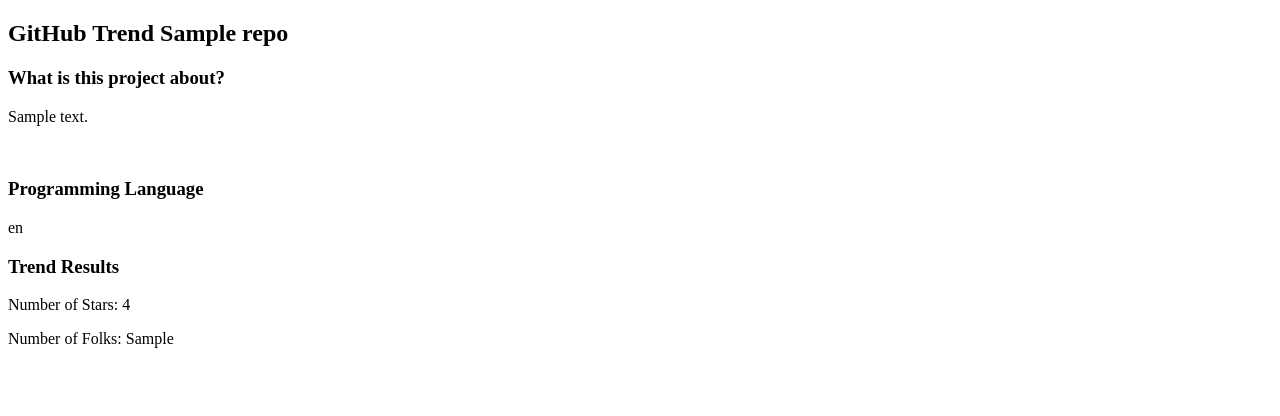
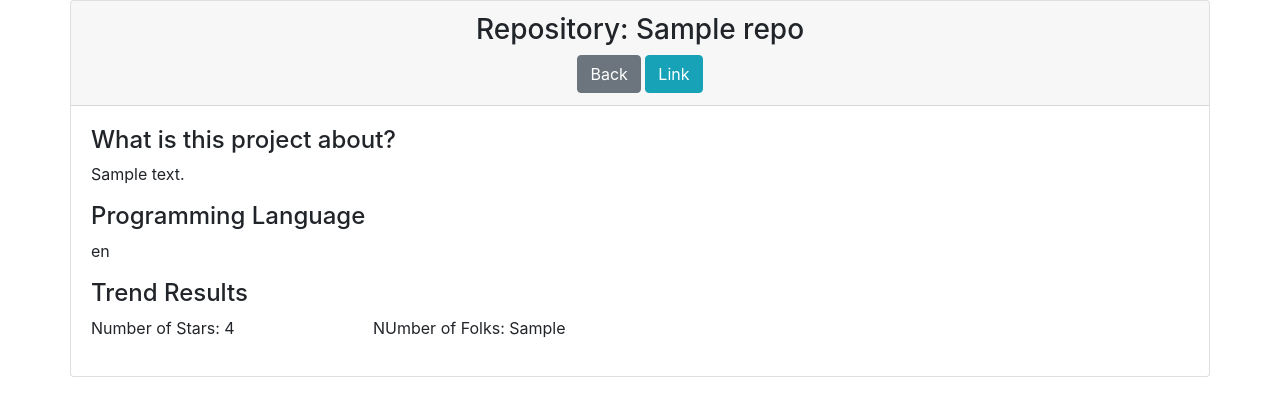
Before and after one commit to yunishimura0716/GithubTrends, a Django app: template gitrends/templates/gitrends/detail.html in a window 1280 px wide. Shown: the top 416 px of the page. Run offline with Django 3.2, Linux system fonts and the light colour scheme; the template is opened without the code that fills it: most values are stand-ins (such as "Sample title", 1, 10 or a date in 2020); some libraries are stand-ins or nearby versions.

Commit message:
cleaned up the UI of detail page

```diff
--- a/gitrends/templates/gitrends/detail.html
+++ b/gitrends/templates/gitrends/detail.html
@@ -2,19 +2,35 @@
 <html lang="en">
 <head>
     <meta charset="UTF-8">
+    <meta http-equiv="X-UA-Compatible" content="IE=edge">
+    <meta name="viewport" content="width=device-width, initial-scale=1, shrink-to-fit=no">
+    <!-- raeding css of boostrap -->
+    <link rel="stylesheet" href="https://stackpath.bootstrapcdn.com/bootstrap/4.4.1/css/bootstrap.min.css" integrity="sha384-Vkoo8x4CGsO3+Hhxv8T/Q5PaXtkKtu6ug5TOeNV6gBiFeWPGFN9MuhOf23Q9Ifjh" crossorigin="anonymous">
     <title>GitHub Trends Detail</title>
 </head>
 <body>
-    <h2>GitHub Trend {{ repo.repo_name }}</h2>
-    <h3>What is this project about?</h3>
-    <p>{{ repo.repo_description }}</p>
-    <br>
-    <h3>Programming Language</h3>
-    <p>{{ repo.repo_lang }}</p>
-    <div>
-        <h3>Trend Results</h3>
-        <p>Number of Stars: {{ repo.repo_stars }}</p>
-        <p>Number of Folks: {{ repo.repo_folks }}</p>
+    <div class="container">
+        <div class="row">
+            <div class="card mx-auto">
+                <div class="card-header text-center">
+                    <h3>Repository: {{ repo.repo_name }}</h3>
+                    <a href="/gitrends/" class="btn btn-secondary">Back</a>
+                    <a href="https://github.com/{{ repo.repo_url }}" class="btn btn-info">Link</a>
+                </div>
+                <div class="card-body row">
+                    <h4 class="col-10">What is this project about?</h4>
+                    <p class="col-12">{{ repo.repo_description }}</p>
+                    <h4 class="col-10">Programming Language</h4>
+                    <p class="col-12">{{ repo.repo_lang }}</p>
+                    <h4 class="col-10">Trend Results</h4>
+                    <p class="col-3">Number of Stars: {{ repo.repo_stars }}</p>
+                    <p class="col-3">NUmber of Folks: {{ repo.repo_folks }}</p>
+                </div>
+            </div>
+        </div>
     </div>
+    <script src="https://code.jquery.com/jquery-3.4.1.slim.min.js" integrity="sha384-J6qa4849blE2+poT4WnyKhv5vZF5SrPo0iEjwBvKU7imGFAV0wwj1yYfoRSJoZ+n" crossorigin="anonymous"></script>
+    <script src="https://cdn.jsdelivr.net/npm/popper.js@1.16.0/dist/umd/popper.min.js" integrity="sha384-Q6E9RHvbIyZFJoft+2mJbHaEWldlvI9IOYy5n3zV9zzTtmI3UksdQRVvoxMfooAo" crossorigin="anonymous"></script>
+    <script src="https://stackpath.bootstrapcdn.com/bootstrap/4.4.1/js/bootstrap.min.js" integrity="sha384-wfSDF2E50Y2D1uUdj0O3uMBJnjuUD4Ih7YwaYd1iqfktj0Uod8GCExl3Og8ifwB6" crossorigin="anonymous"></script>
 </body>
 </html>
--- a/gitrends/templates/gitrends/home.html
+++ b/gitrends/templates/gitrends/home.html
@@ -4,7 +4,6 @@
     <meta charset="UTF-8">
     <meta http-equiv="X-UA-Compatible" content="IE=edge">
     <meta name="viewport" content="width=device-width, initial-scale=1, shrink-to-fit=no">
-    <title>Bootstrap Sample</title>
     <!-- raeding css of boostrap -->
     <link rel="stylesheet" href="https://stackpath.bootstrapcdn.com/bootstrap/4.4.1/css/bootstrap.min.css" integrity="sha384-Vkoo8x4CGsO3+Hhxv8T/Q5PaXtkKtu6ug5TOeNV6gBiFeWPGFN9MuhOf23Q9Ifjh" crossorigin="anonymous">
     <title>Github Trends</title>
--- a/gitrends/views.py
+++ b/gitrends/views.py
@@ -24,6 +24,8 @@
     results = []
     repos = bs.select('article.Box-row')
     for i, repo in enumerate(repos):
+        a_tag = repo.find('h1', class_='lh-condensed').find('a')
+        repo_url = a_tag.get('href')
         repo_name = repo.find('h1').find('a').text
         p_tag = repo.find('p')
         repo_description = ""
@@ -46,7 +48,8 @@
             'repo_description': repo_description,
             'repo_lang': repo_lang,
             'repo_stars': repo_stars,
-            'repo_folks': repo_folks
+            'repo_folks': repo_folks,
+            'repo_url': repo_url
         })
 
     return results
```
